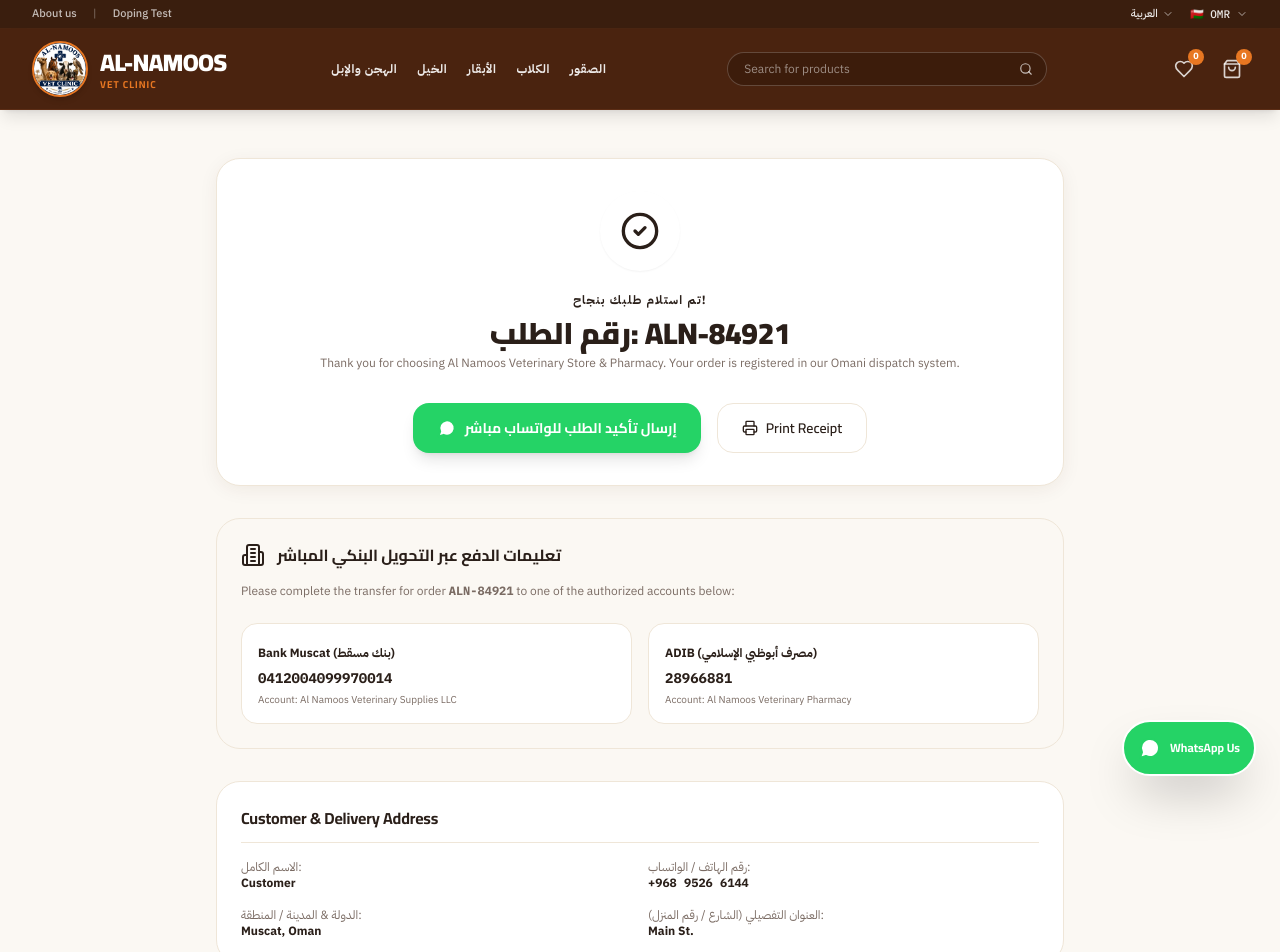
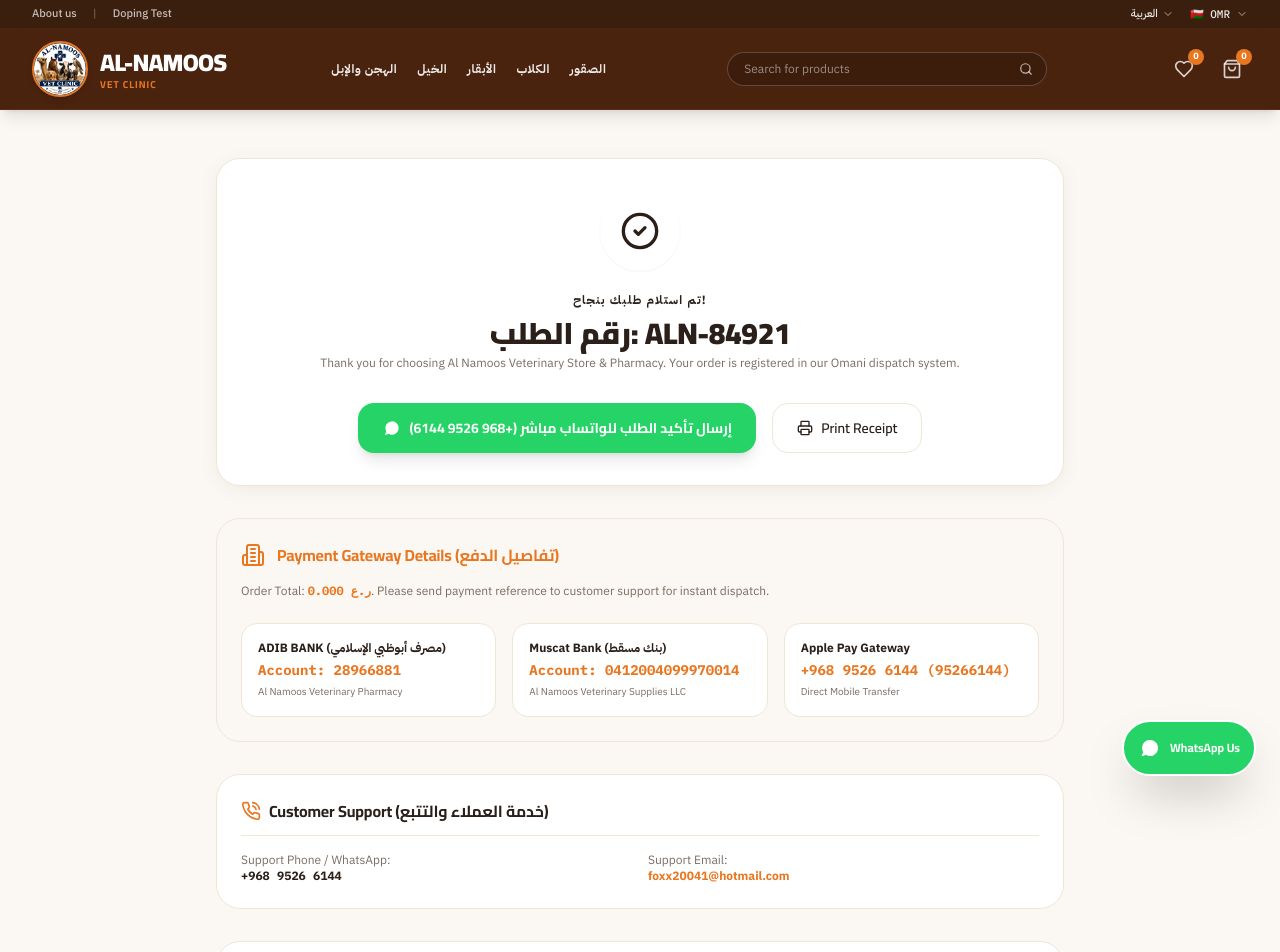
Before and after one commit to satyanarayansaiprasad/Animal, a React (Vite) app in the folder client/: page /order-confirmation in a window 1280 px wide. Shown: the top 952 px of the page. Built offline with nearby package versions, Linux system fonts and the light colour scheme; no server answers.

Commit message:
Configure customer checkout payment gateways with ADIB BANK (28966881), Muscat bank (0412004099970014), Applepay (95266144) and Customer Support

```diff
--- a/client/src/pages/Checkout.jsx
+++ b/client/src/pages/Checkout.jsx
@@ -1,6 +1,6 @@
 import React, { useState } from 'react';
 import { useNavigate } from 'react-router-dom';
-import { ShieldCheck, CreditCard, Building2, Smartphone, Truck, ArrowLeft, ArrowRight, CheckCircle2 } from 'lucide-react';
+import { ShieldCheck, CreditCard, Building2, Smartphone, Truck, ArrowLeft, ArrowRight, CheckCircle2, PhoneCall } from 'lucide-react';
 import { useLanguage } from '../context/LanguageContext';
 import { useCurrency } from '../context/CurrencyContext';
 import { useCart } from '../context/CartContext';
@@ -21,7 +21,7 @@
     notes: '',
   });
 
-  const [shippingOption, setShippingOption] = useState('oman_standard'); // 'oman_standard' | 'oman_express' | 'gcc_standard' | 'gcc_express'
+  const [shippingOption, setShippingOption] = useState('oman_standard');
   const [paymentMethod, setPaymentMethod] = useState('bank_transfer'); // 'bank_transfer' | 'apple_pay'
   const [bankSelected, setBankSelected] = useState('bank_muscat'); // 'bank_muscat' | 'adib'
   const [isSubmitting, setIsSubmitting] = useState(false);
@@ -227,11 +227,11 @@
           <div className="bg-surface border border-surface-bordered p-6 rounded-3xl shadow-warm space-y-6">
             <h3 className="font-display font-bold text-charcoal text-lg flex items-center gap-2 border-b border-surface-bordered pb-3">
               <span className="w-6 h-6 rounded-full bg-clay text-white text-xs flex items-center justify-center font-bold">3</span>
-              <span>{t('paymentMethod')}</span>
+              <span>Payment Gateways (خيارات الدفع)</span>
             </h3>
 
             <div className="grid grid-cols-1 sm:grid-cols-2 gap-4">
-              {/* Option 1: Direct Bank Transfer */}
+              {/* Option 1: Direct Bank Account Transfer */}
               <label
                 className={`p-5 rounded-2xl border cursor-pointer transition-all flex flex-col justify-between space-y-3 ${
                   paymentMethod === 'bank_transfer'
@@ -250,13 +250,13 @@
                     />
                     <Building2 className="w-5 h-5 text-clay" />
                     <span className="font-display font-bold text-charcoal text-xs sm:text-sm">
-                      {t('bankTransfer')}
+                      Bank Account Transfer
                     </span>
                   </div>
                   <span className="px-2 py-0.5 bg-gold text-charcoal text-[10px] font-bold rounded">RECOMMENDED</span>
                 </div>
                 <p className="text-[11px] text-bodytext-muted">
-                  Direct transfer to ADIB or Bank Muscat account with order reference ID.
+                  Direct transfer to ADIB Bank or Bank Muscat official account.
                 </p>
               </label>
 
@@ -279,7 +279,7 @@
                     />
                     <Smartphone className="w-5 h-5 text-charcoal" />
                     <span className="font-display font-bold text-charcoal text-xs sm:text-sm">
-                      {t('applePay')}
+                      Apple Pay (95266144)
                     </span>
                   </div>
                   <span className="px-2 py-0.5 bg-charcoal text-white font-mono text-[10px] font-bold rounded">
@@ -287,7 +287,7 @@
                   </span>
                 </div>
                 <p className="text-[11px] text-bodytext-muted">
-                  Instant touch/face checkout via +968 9526 6144 Apple Pay gateway.
+                  Instant mobile transfer via Apple Pay recipient number 95266144.
                 </p>
               </label>
             </div>
@@ -297,11 +297,26 @@
               <div className="bg-sand p-5 rounded-2xl border border-surface-bordered space-y-4 animate-fade-in">
                 <h4 className="font-display font-bold text-charcoal text-sm flex items-center gap-2">
                   <Building2 className="w-4 h-4 text-clay" />
-                  <span>{t('bankInstructionsTitle')}</span>
+                  <span>Authorized Bank Account Details</span>
                 </h4>
-                <p className="text-xs text-bodytext-muted">{t('bankNotice')}</p>
+                <p className="text-xs text-bodytext-muted">Please transfer the order total to one of our official bank accounts below:</p>
 
                 <div className="grid grid-cols-1 sm:grid-cols-2 gap-4">
+                  {/* ADIB BANK */}
+                  <div
+                    onClick={() => setBankSelected('adib')}
+                    className={`p-4 rounded-xl border cursor-pointer bg-white space-y-1 ${
+                      bankSelected === 'adib' ? 'border-clay ring-2 ring-clay/20' : 'border-surface-bordered'
+                    }`}
+                  >
+                    <div className="flex items-center justify-between">
+                      <span className="font-display font-bold text-charcoal text-xs">ADIB BANK (مصرف أبوظبي الإسلامي)</span>
+                      {bankSelected === 'adib' && <CheckCircle2 className="w-4 h-4 text-clay" />}
+                    </div>
+                    <p className="text-sm font-mono font-bold text-clay">Account: 28966881</p>
+                    <p className="text-[10px] text-bodytext-muted">Al Namoos Veterinary Pharmacy</p>
+                  </div>
+
                   {/* Bank Muscat */}
                   <div
                     onClick={() => setBankSelected('bank_muscat')}
@@ -310,30 +325,41 @@
                     }`}
                   >
                     <div className="flex items-center justify-between">
-                      <span className="font-display font-bold text-charcoal text-xs">{t('bankMuscatAccount')}</span>
+                      <span className="font-display font-bold text-charcoal text-xs">Muscat Bank (بنك مسقط)</span>
                       {bankSelected === 'bank_muscat' && <CheckCircle2 className="w-4 h-4 text-clay" />}
                     </div>
-                    <p className="text-xs font-mono font-bold text-clay">0412004099970014</p>
+                    <p className="text-sm font-mono font-bold text-clay">Account: 0412004099970014</p>
                     <p className="text-[10px] text-bodytext-muted">Al Namoos Veterinary Supplies LLC</p>
-                  </div>
-
-                  {/* ADIB */}
-                  <div
-                    onClick={() => setBankSelected('adib')}
-                    className={`p-4 rounded-xl border cursor-pointer bg-white space-y-1 ${
-                      bankSelected === 'adib' ? 'border-clay ring-2 ring-clay/20' : 'border-surface-bordered'
-                    }`}
-                  >
-                    <div className="flex items-center justify-between">
-                      <span className="font-display font-bold text-charcoal text-xs">{t('adibAccount')}</span>
-                      {bankSelected === 'adib' && <CheckCircle2 className="w-4 h-4 text-clay" />}
-                    </div>
-                    <p className="text-xs font-mono font-bold text-clay">28966881</p>
-                    <p className="text-[10px] text-bodytext-muted">Al Namoos Veterinary Pharmacy</p>
                   </div>
                 </div>
               </div>
             )}
+
+            {/* If Apple Pay Selected: Show Apple Pay Instructions */}
+            {paymentMethod === 'apple_pay' && (
+              <div className="bg-sand p-5 rounded-2xl border border-surface-bordered space-y-3 animate-fade-in">
+                <div className="flex items-center gap-2 text-charcoal">
+                  <Smartphone className="w-5 h-5 text-clay" />
+                  <h4 className="font-display font-bold text-sm">Apple Pay Transfer Instructions</h4>
+                </div>
+                <p className="text-xs text-bodytext">
+                  Please send Apple Pay payment of <strong className="text-clay font-mono">{formatPrice(totalOMR)}</strong> to recipient mobile number:
+                </p>
+                <div className="p-3 bg-white border border-surface-bordered rounded-xl font-mono text-center">
+                  <span className="text-xs text-bodytext-muted block uppercase text-[10px]">Apple Pay Recipient Number</span>
+                  <strong className="text-lg text-clay font-bold">+968 9526 6144 (95266144)</strong>
+                </div>
+              </div>
+            )}
+
+            {/* Customer Support Notice */}
+            <div className="p-4 bg-white border border-surface-bordered rounded-2xl flex flex-col sm:flex-row items-center justify-between gap-3 text-xs">
+              <div className="flex items-center gap-2">
+                <PhoneCall className="w-4 h-4 text-brand-orange" />
+                <span className="font-bold text-charcoal">Customer Support: +968 9526 6144 | foxx20041@hotmail.com</span>
+              </div>
+              <span className="text-[11px] text-bodytext-muted">Available 24/7 for payment assistance</span>
+            </div>
           </div>
         </div>
 
@@ -377,7 +403,7 @@
             <button
               type="submit"
               disabled={isSubmitting}
-              className="w-full py-4 bg-clay hover:bg-clay-hover text-white font-display font-bold rounded-2xl text-base transition-all shadow-xl flex items-center justify-center gap-2 active:scale-98 disabled:opacity-50"
+              className="w-full py-4 bg-brand-orange hover:bg-brand-orange-hover text-white font-display font-bold rounded-2xl text-base transition-all shadow-xl flex items-center justify-center gap-2 active:scale-98 disabled:opacity-50"
             >
               {isSubmitting ? (
                 <span>Processing Order...</span>
--- a/client/src/pages/OrderConfirmation.jsx
+++ b/client/src/pages/OrderConfirmation.jsx
@@ -1,9 +1,8 @@
 import React, { useState, useEffect } from 'react';
 import { useSearchParams, Link } from 'react-router-dom';
-import { CheckCircle2, Building2, MessageCircle, ArrowRight, ArrowLeft, Printer, ShieldCheck } from 'lucide-react';
+import { CheckCircle2, Building2, MessageCircle, ArrowRight, ArrowLeft, Printer, ShieldCheck, Smartphone, PhoneCall } from 'lucide-react';
 import { useLanguage } from '../context/LanguageContext';
 import { useCurrency } from '../context/CurrencyContext';
-import { PetroglyphIcon } from '../components/PetroglyphIcon';
 
 export const OrderConfirmation = () => {
   const [searchParams] = useSearchParams();
@@ -33,7 +32,7 @@
   if (loading) {
     return (
       <div className="max-w-4xl mx-auto px-4 py-20 text-center space-y-4 font-body">
-        <div className="w-12 h-12 border-4 border-clay border-t-transparent rounded-full animate-spin mx-auto" />
+        <div className="w-12 h-12 border-4 border-brand-orange border-t-transparent rounded-full animate-spin mx-auto" />
         <p className="font-display font-semibold text-charcoal text-sm">Generating Official Veterinary Receipt...</p>
       </div>
     );
@@ -74,7 +73,7 @@
             className="px-6 py-3.5 bg-[#25D366] hover:bg-[#20ba5a] text-white font-display font-bold rounded-2xl text-xs sm:text-sm transition-all shadow-lg flex items-center gap-2"
           >
             <MessageCircle className="w-5 h-5 fill-white text-[#25D366]" />
-            <span>{t('notifyWhatsapp')}</span>
+            <span>{t('notifyWhatsapp')} (+968 9526 6144)</span>
           </a>
 
           <button
@@ -87,32 +86,57 @@
         </div>
       </div>
 
-      {/* Bank Transfer Instructions Recap */}
-      {orderData.payment_method === 'bank_transfer' && (
+      {/* Payment Gateway Recapitulation */}
       <div className="bg-sand p-6 rounded-3xl border border-surface-bordered space-y-4">
-          <div className="flex items-center gap-3 text-clay">
-            <Building2 className="w-6 h-6" />
-            <h3 className="font-display font-bold text-charcoal text-base">{t('bankInstructionsTitle')}</h3>
+        <div className="flex items-center gap-3 text-brand-orange">
+          {orderData.payment_method === 'apple_pay' ? <Smartphone className="w-6 h-6" /> : <Building2 className="w-6 h-6" />}
+          <h3 className="font-display font-bold text-charcoal text-base">Payment Gateway Details (تفاصيل الدفع)</h3>
         </div>
         <p className="text-xs text-bodytext-muted">
-            Please complete the transfer for order <strong className="text-charcoal font-mono">{orderData.id}</strong> to one of the authorized accounts below:
+          Order Total: <strong className="text-brand-orange font-mono">{formatPrice(orderData.total_omr || 0)}</strong>. Please send payment reference to customer support for instant dispatch.
         </p>
 
-          <div className="grid grid-cols-1 sm:grid-cols-2 gap-4 pt-2">
+        <div className="grid grid-cols-1 sm:grid-cols-3 gap-4 pt-2 text-xs">
+          {/* ADIB BANK */}
           <div className="bg-white p-4 rounded-2xl border border-surface-bordered space-y-1">
-              <span className="text-xs font-bold text-charcoal">Bank Muscat (بنك مسقط)</span>
-              <p className="text-sm font-mono font-bold text-clay">0412004099970014</p>
-              <p className="text-[10px] text-bodytext-muted">Account: Al Namoos Veterinary Supplies LLC</p>
+            <span className="font-bold text-charcoal block">ADIB BANK (مصرف أبوظبي الإسلامي)</span>
+            <p className="text-sm font-mono font-bold text-brand-orange">Account: 28966881</p>
+            <p className="text-[10px] text-bodytext-muted">Al Namoos Veterinary Pharmacy</p>
           </div>
 
+          {/* Muscat Bank */}
           <div className="bg-white p-4 rounded-2xl border border-surface-bordered space-y-1">
-              <span className="text-xs font-bold text-charcoal">ADIB (مصرف أبوظبي الإسلامي)</span>
-              <p className="text-sm font-mono font-bold text-clay">28966881</p>
-              <p className="text-[10px] text-bodytext-muted">Account: Al Namoos Veterinary Pharmacy</p>
+            <span className="font-bold text-charcoal block">Muscat Bank (بنك مسقط)</span>
+            <p className="text-sm font-mono font-bold text-brand-orange">Account: 0412004099970014</p>
+            <p className="text-[10px] text-bodytext-muted">Al Namoos Veterinary Supplies LLC</p>
+          </div>
+
+          {/* Apple Pay */}
+          <div className="bg-white p-4 rounded-2xl border border-surface-bordered space-y-1">
+            <span className="font-bold text-charcoal block">Apple Pay Gateway</span>
+            <p className="text-sm font-mono font-bold text-brand-orange">+968 9526 6144 (95266144)</p>
+            <p className="text-[10px] text-bodytext-muted">Direct Mobile Transfer</p>
           </div>
         </div>
       </div>
-      )}
+
+      {/* Customer Support Information Box */}
+      <div className="bg-surface border border-surface-bordered p-6 rounded-3xl space-y-4">
+        <h3 className="font-display font-bold text-charcoal text-base flex items-center gap-2 border-b border-surface-bordered pb-3">
+          <PhoneCall className="w-5 h-5 text-brand-orange" />
+          <span>Customer Support (خدمة العملاء والتتبع)</span>
+        </h3>
+        <div className="grid grid-cols-1 sm:grid-cols-2 gap-4 text-xs text-bodytext">
+          <div>
+            <span className="text-bodytext-muted block">Support Phone / WhatsApp:</span>
+            <strong className="text-charcoal font-mono dir-ltr">+968 9526 6144</strong>
+          </div>
+          <div>
+            <span className="text-bodytext-muted block">Support Email:</span>
+            <strong className="text-brand-orange">foxx20041@hotmail.com</strong>
+          </div>
+        </div>
+      </div>
 
       {/* Customer & Shipping Summary */}
       <div className="bg-surface border border-surface-bordered p-6 rounded-3xl space-y-4">
@@ -140,7 +164,7 @@
       </div>
 
       <div className="text-center pt-4">
-        <Link to="/shop" className="text-xs font-bold text-clay hover:underline inline-flex items-center gap-1">
+        <Link to="/shop" className="text-xs font-bold text-brand-orange hover:underline inline-flex items-center gap-1">
           <span>Continue Shopping Catalog</span>
           {isRtl ? <ArrowLeft className="w-4 h-4" /> : <ArrowRight className="w-4 h-4" />}
         </Link>
```
Lines whose indentation alone changed are shown as unchanged.
